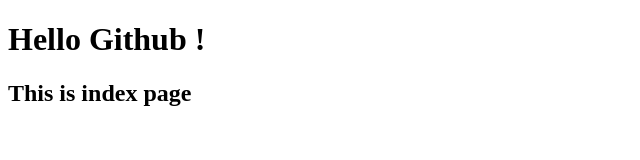
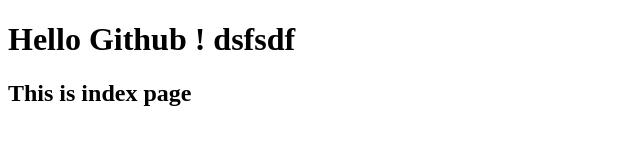
Before and after one commit to rishabhlingwal/courseraTest, a plain HTML site: page site/index.html in a window 1280 px wide. Shown: the whole page, without its empty margins (0-640 px from the left). Drawn offline with Linux system fonts and the light colour scheme.

Commit message:
4th commit

```diff
--- a/site/index.html
+++ b/site/index.html
@@ -6,7 +6,7 @@
 	<title>hiiii</title>
 </head>
 <body>
-<h1> Hello Github !</h1>
+<h1> Hello Github ! dsfsdf</h1>
 <h2>This is index page</h2>
 </body>
 </html>
```
